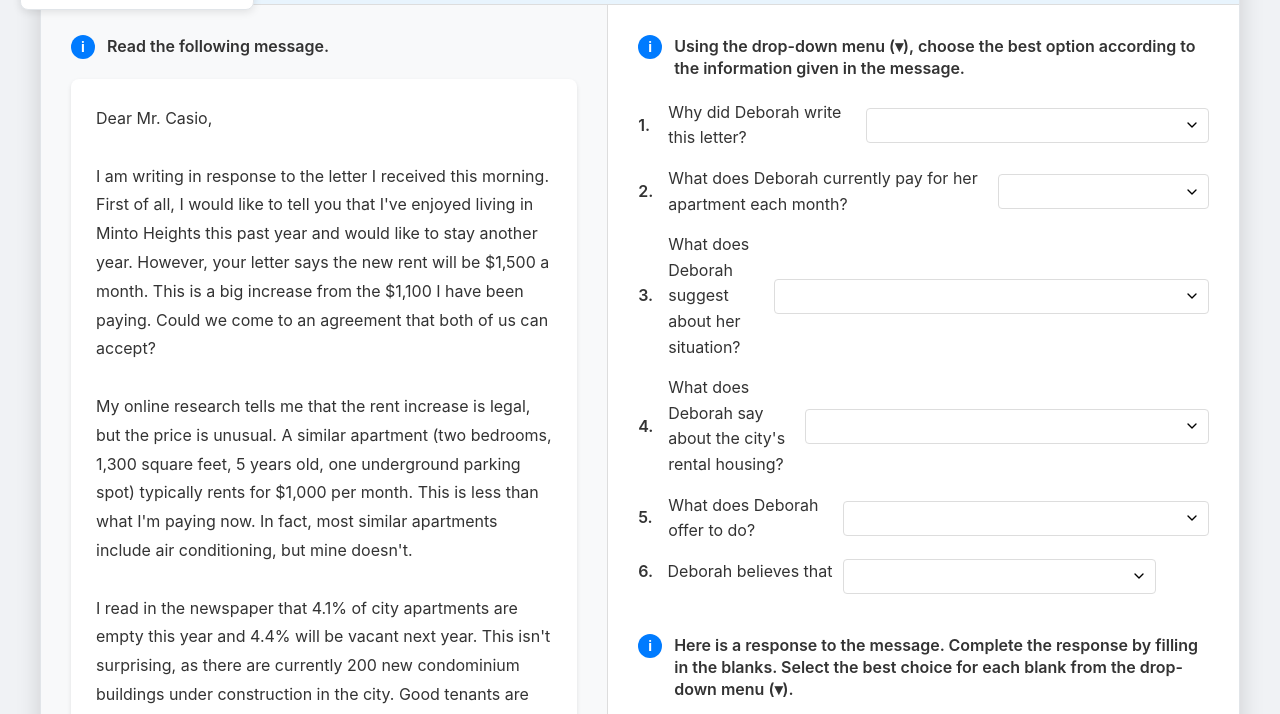
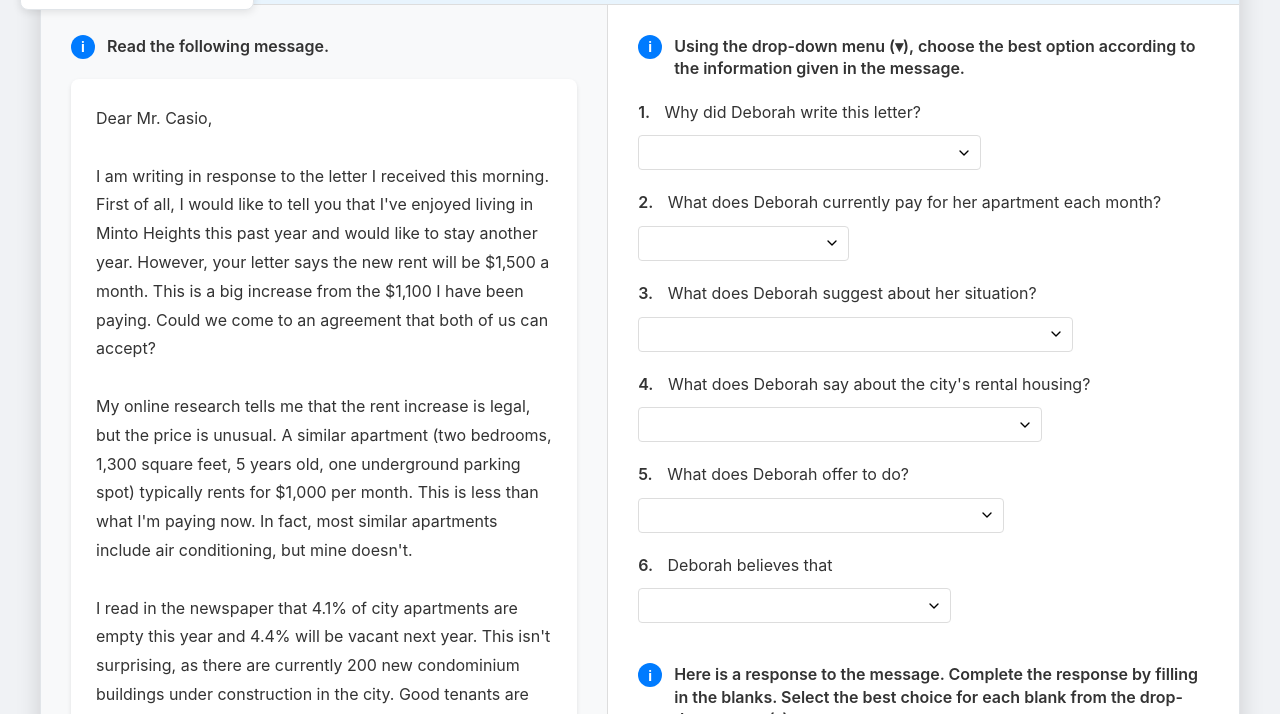
Before and after one commit to tnestudy/security-tracking-reading1-2-37x8J, a plain HTML site: page 02_Reading_Part1_Email_Correspondence.html in a window 1280 px wide. Shown: the part 86-800 px from the top of the page. Drawn offline with Linux system fonts and the light colour scheme.

Commit message:
Update 02_Reading_Part1_Email_Correspondence.html

```diff
--- a/02_Reading_Part1_Email_Correspondence.html
+++ b/02_Reading_Part1_Email_Correspondence.html
@@ -165,9 +165,8 @@
         }
 
         .question {
-            margin-bottom: 15px;
-            display: flex;
-            align-items: center;
+            margin-bottom: 20px;
+            display: block;
             font-size: 16px;
         }
 
@@ -199,6 +198,11 @@
             background-position: right 8px center;
             background-size: 16px;
             padding-right: 30px;
+        }
+        .question .dropdown {
+            display: block;
+            margin-left: 0;
+            margin-top: 10px;
         }
 
         .response-text {
```
